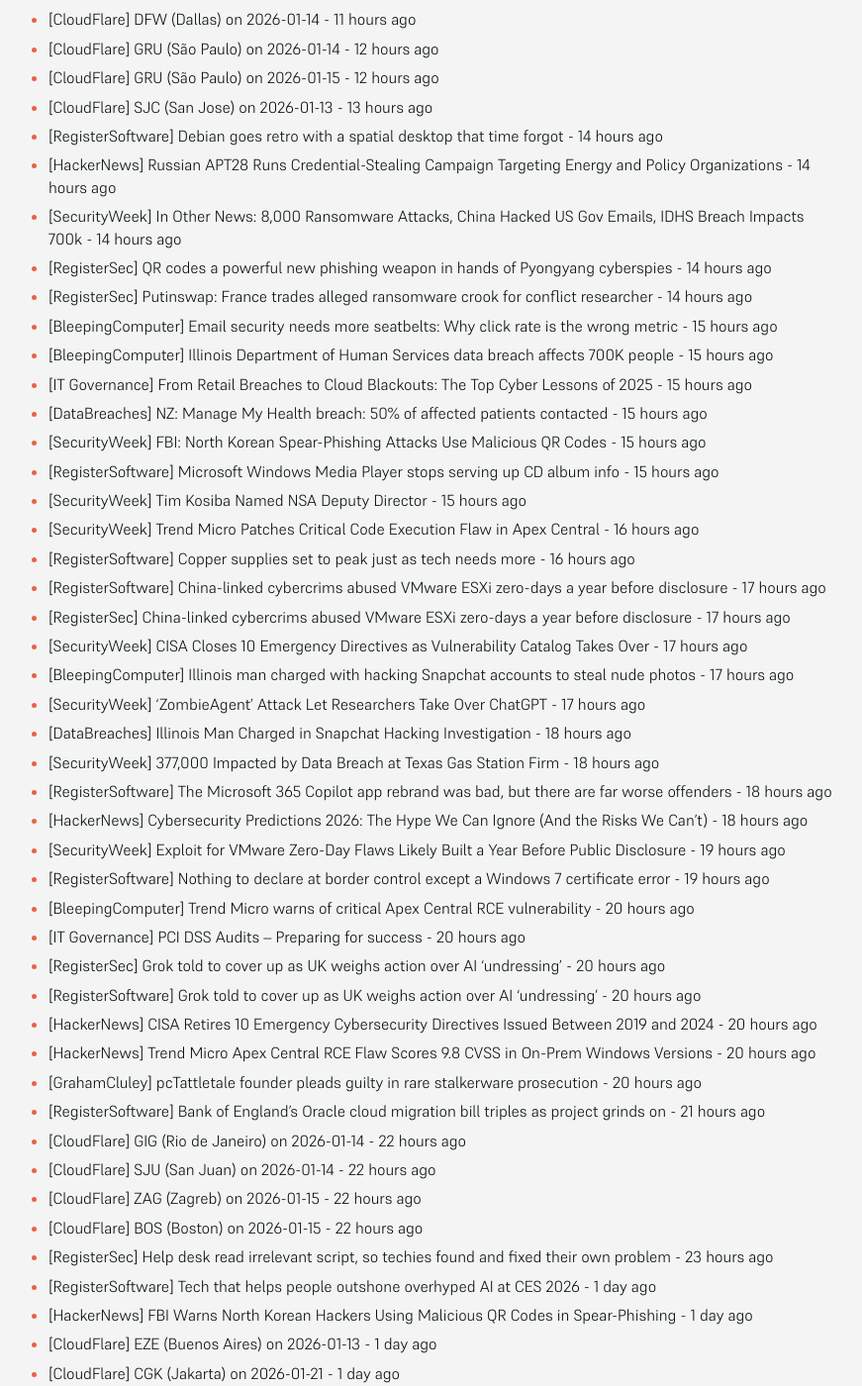
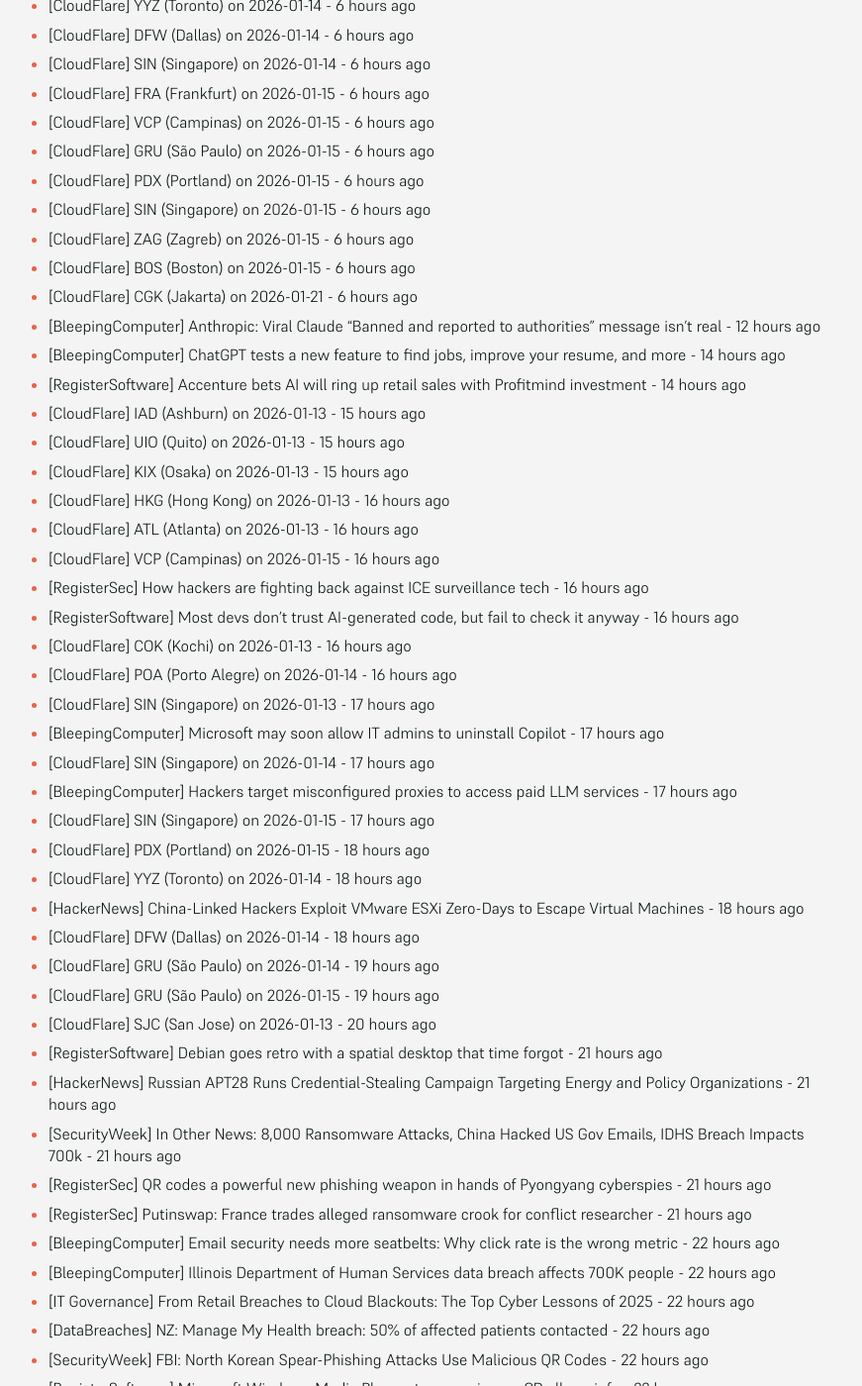
Before and after one commit to SecOpsNews/news, a Jekyll site: the page built from index.md, in a window 1280 px wide and 1400 px high, scrolled down 883 px. Shown: the whole window at 99% size, without its empty margins (215-1086 px from the left). Built offline with Jekyll 4.4.1, drawn with Linux system fonts in a browser that asks for light colours; some of the changed text lies outside the part shown.

Commit message:
New Feed

```diff
--- a/index.md
+++ b/index.md
@@ -9,69 +9,99 @@ description: Latest Updates
 
 <!-- SecOps start -->
 
-- [BleepingComputer] Anthropic: Viral Claude “Banned and reported to authorities” message isn’t real - 5 hours ago
-- [BleepingComputer] ChatGPT tests a new feature to find jobs, improve your resume, and more - 7 hours ago
-- [RegisterSoftware] Accenture bets AI will ring up retail sales with Profitmind investment - 7 hours ago
-- [CloudFlare] IAD (Ashburn) on 2026-01-13 - 8 hours ago
-- [CloudFlare] UIO (Quito) on 2026-01-13 - 8 hours ago
-- [CloudFlare] KIX (Osaka) on 2026-01-13 - 8 hours ago
-- [CloudFlare] HKG (Hong Kong) on 2026-01-13 - 9 hours ago
-- [CloudFlare] ATL (Atlanta) on 2026-01-13 - 9 hours ago
-- [CloudFlare] VCP (Campinas) on 2026-01-15 - 9 hours ago
-- [RegisterSec] How hackers are fighting back against ICE surveillance tech - 9 hours ago
-- [RegisterSoftware] Most devs don't trust AI-generated code, but fail to check it anyway - 9 hours ago
-- [CloudFlare] COK (Kochi) on 2026-01-13 - 9 hours ago
-- [CloudFlare] POA (Porto Alegre) on 2026-01-14 - 9 hours ago
-- [CloudFlare] SIN (Singapore) on 2026-01-13 - 10 hours ago
-- [BleepingComputer] Microsoft may soon allow IT admins to uninstall Copilot - 10 hours ago
-- [CloudFlare] SIN (Singapore) on 2026-01-14 - 10 hours ago
-- [BleepingComputer] Hackers target misconfigured proxies to access paid LLM services - 10 hours ago
-- [CloudFlare] SIN (Singapore) on 2026-01-15 - 10 hours ago
-- [CloudFlare] PDX (Portland) on 2026-01-15 - 11 hours ago
-- [CloudFlare] YYZ (Toronto) on 2026-01-14 - 11 hours ago
-- [HackerNews] China-Linked Hackers Exploit VMware ESXi Zero-Days to Escape Virtual Machines - 11 hours ago
-- [CloudFlare] DFW (Dallas) on 2026-01-14 - 11 hours ago
-- [CloudFlare] GRU (São Paulo) on 2026-01-14 - 12 hours ago
-- [CloudFlare] GRU (São Paulo) on 2026-01-15 - 12 hours ago
-- [CloudFlare] SJC (San Jose) on 2026-01-13 - 13 hours ago
-- [RegisterSoftware] Debian goes retro with a spatial desktop that time forgot - 14 hours ago
-- [HackerNews] Russian APT28 Runs Credential-Stealing Campaign Targeting Energy and Policy Organizations - 14 hours ago
-- [SecurityWeek] In Other News: 8,000 Ransomware Attacks, China Hacked US Gov Emails, IDHS Breach Impacts 700k - 14 hours ago
-- [RegisterSec] QR codes a powerful new phishing weapon in hands of Pyongyang cyberspies - 14 hours ago
-- [RegisterSec] Putinswap: France trades alleged ransomware crook for conflict researcher - 14 hours ago
-- [BleepingComputer] Email security needs more seatbelts: Why click rate is the wrong metric - 15 hours ago
-- [BleepingComputer] Illinois Department of Human Services data breach affects 700K people - 15 hours ago
-- [IT Governance] From Retail Breaches to Cloud Blackouts: The Top Cyber Lessons of 2025 - 15 hours ago
-- [DataBreaches] NZ: Manage My Health breach: 50% of affected patients contacted - 15 hours ago
-- [SecurityWeek] FBI: North Korean Spear-Phishing Attacks Use Malicious QR Codes - 15 hours ago
-- [RegisterSoftware] Microsoft Windows Media Player stops serving up CD album info - 15 hours ago
-- [SecurityWeek] Tim Kosiba Named NSA Deputy Director - 15 hours ago
-- [SecurityWeek] Trend Micro Patches Critical Code Execution Flaw in Apex Central - 16 hours ago
-- [RegisterSoftware] Copper supplies set to peak just as tech needs more - 16 hours ago
-- [RegisterSoftware] China-linked cybercrims abused VMware ESXi zero-days a year before disclosure - 17 hours ago
-- [RegisterSec] China-linked cybercrims abused VMware ESXi zero-days a year before disclosure - 17 hours ago
-- [SecurityWeek] CISA Closes 10 Emergency Directives as Vulnerability Catalog Takes Over - 17 hours ago
-- [BleepingComputer] Illinois man charged with hacking Snapchat accounts to steal nude photos - 17 hours ago
-- [SecurityWeek] ‘ZombieAgent’ Attack Let Researchers Take Over ChatGPT - 17 hours ago
-- [DataBreaches] Illinois Man Charged in Snapchat Hacking Investigation - 18 hours ago
-- [SecurityWeek] 377,000 Impacted by Data Breach at Texas Gas Station Firm - 18 hours ago
-- [RegisterSoftware] The Microsoft 365 Copilot app rebrand was bad, but there are far worse offenders - 18 hours ago
-- [HackerNews] Cybersecurity Predictions 2026: The Hype We Can Ignore (And the Risks We Can't) - 18 hours ago
-- [SecurityWeek] Exploit for VMware Zero-Day Flaws Likely Built a Year Before Public Disclosure - 19 hours ago
-- [RegisterSoftware] Nothing to declare at border control except a Windows 7 certificate error - 19 hours ago
-- [BleepingComputer] Trend Micro warns of critical Apex Central RCE vulnerability - 20 hours ago
-- [IT Governance] PCI DSS Audits – Preparing for success - 20 hours ago
-- [RegisterSec] Grok told to cover up as UK weighs action over AI 'undressing' - 20 hours ago
-- [RegisterSoftware] Grok told to cover up as UK weighs action over AI 'undressing' - 20 hours ago
-- [HackerNews] CISA Retires 10 Emergency Cybersecurity Directives Issued Between 2019 and 2024 - 20 hours ago
-- [HackerNews] Trend Micro Apex Central RCE Flaw Scores 9.8 CVSS in On-Prem Windows Versions - 20 hours ago
-- [GrahamCluley] pcTattletale founder pleads guilty in rare stalkerware prosecution - 20 hours ago
-- [RegisterSoftware] Bank of England's Oracle cloud migration bill triples as project grinds on - 21 hours ago
-- [CloudFlare] GIG (Rio de Janeiro) on 2026-01-14 - 22 hours ago
-- [CloudFlare] SJU (San Juan) on 2026-01-14 - 22 hours ago
-- [CloudFlare] ZAG (Zagreb) on 2026-01-15 - 22 hours ago
-- [CloudFlare] BOS (Boston) on 2026-01-15 - 22 hours ago
-- [RegisterSec] Help desk read irrelevant script, so techies found and fixed their own problem - 23 hours ago
+- [HIBP] BreachForums (2025) - 324,449 breached accounts - 1 hour ago
+- [HackerNews] MuddyWater Launches RustyWater RAT via Spear-Phishing Across Middle East Sectors - 2 hours ago
+- [BleepingComputer] Ireland recalls almost 13,000 passports over missing 'IRL' code - 3 hours ago
+- [HackerNews] Europol Arrests 34 Black Axe Members in Spain Over €5.9M Fraud and Organized Crime - 4 hours ago
+- [RegisterSec] UK government exempting itself from flagship cyber law inspires little confidence - 4 hours ago
+- [CloudFlare] ATL (Atlanta) on 2026-01-13 - 6 hours ago
+- [CloudFlare] IAD (Ashburn) on 2026-01-13 - 6 hours ago
+- [CloudFlare] UIO (Quito) on 2026-01-13 - 6 hours ago
+- [CloudFlare] YYZ (Toronto) on 2026-01-13 - 6 hours ago
+- [CloudFlare] SJC (San Jose) on 2026-01-13 - 6 hours ago
+- [CloudFlare] SIN (Singapore) on 2026-01-13 - 6 hours ago
+- [CloudFlare] KIX (Osaka) on 2026-01-13 - 6 hours ago
+- [CloudFlare] HKG (Hong Kong) on 2026-01-13 - 6 hours ago
+- [CloudFlare] COK (Kochi) on 2026-01-13 - 6 hours ago
+- [CloudFlare] FRA (Frankfurt) on 2026-01-14 - 6 hours ago
+- [CloudFlare] POA (Porto Alegre) on 2026-01-14 - 6 hours ago
+- [CloudFlare] GIG (Rio de Janeiro) on 2026-01-14 - 6 hours ago
+- [CloudFlare] GRU (São Paulo) on 2026-01-14 - 6 hours ago
+- [CloudFlare] SJU (San Juan) on 2026-01-14 - 6 hours ago
+- [CloudFlare] YYZ (Toronto) on 2026-01-14 - 6 hours ago
+- [CloudFlare] DFW (Dallas) on 2026-01-14 - 6 hours ago
+- [CloudFlare] SIN (Singapore) on 2026-01-14 - 6 hours ago
+- [CloudFlare] FRA (Frankfurt) on 2026-01-15 - 6 hours ago
+- [CloudFlare] VCP (Campinas) on 2026-01-15 - 6 hours ago
+- [CloudFlare] GRU (São Paulo) on 2026-01-15 - 6 hours ago
+- [CloudFlare] PDX (Portland) on 2026-01-15 - 6 hours ago
+- [CloudFlare] SIN (Singapore) on 2026-01-15 - 6 hours ago
+- [CloudFlare] ZAG (Zagreb) on 2026-01-15 - 6 hours ago
+- [CloudFlare] BOS (Boston) on 2026-01-15 - 6 hours ago
+- [CloudFlare] CGK (Jakarta) on 2026-01-21 - 6 hours ago
+- [BleepingComputer] Anthropic: Viral Claude “Banned and reported to authorities” message isn’t real - 12 hours ago
+- [BleepingComputer] ChatGPT tests a new feature to find jobs, improve your resume, and more - 14 hours ago
+- [RegisterSoftware] Accenture bets AI will ring up retail sales with Profitmind investment - 14 hours ago
+- [CloudFlare] IAD (Ashburn) on 2026-01-13 - 15 hours ago
+- [CloudFlare] UIO (Quito) on 2026-01-13 - 15 hours ago
+- [CloudFlare] KIX (Osaka) on 2026-01-13 - 15 hours ago
+- [CloudFlare] HKG (Hong Kong) on 2026-01-13 - 16 hours ago
+- [CloudFlare] ATL (Atlanta) on 2026-01-13 - 16 hours ago
+- [CloudFlare] VCP (Campinas) on 2026-01-15 - 16 hours ago
+- [RegisterSec] How hackers are fighting back against ICE surveillance tech - 16 hours ago
+- [RegisterSoftware] Most devs don't trust AI-generated code, but fail to check it anyway - 16 hours ago
+- [CloudFlare] COK (Kochi) on 2026-01-13 - 16 hours ago
+- [CloudFlare] POA (Porto Alegre) on 2026-01-14 - 16 hours ago
+- [CloudFlare] SIN (Singapore) on 2026-01-13 - 17 hours ago
+- [BleepingComputer] Microsoft may soon allow IT admins to uninstall Copilot - 17 hours ago
+- [CloudFlare] SIN (Singapore) on 2026-01-14 - 17 hours ago
+- [BleepingComputer] Hackers target misconfigured proxies to access paid LLM services - 17 hours ago
+- [CloudFlare] SIN (Singapore) on 2026-01-15 - 17 hours ago
+- [CloudFlare] PDX (Portland) on 2026-01-15 - 18 hours ago
+- [CloudFlare] YYZ (Toronto) on 2026-01-14 - 18 hours ago
+- [HackerNews] China-Linked Hackers Exploit VMware ESXi Zero-Days to Escape Virtual Machines - 18 hours ago
+- [CloudFlare] DFW (Dallas) on 2026-01-14 - 18 hours ago
+- [CloudFlare] GRU (São Paulo) on 2026-01-14 - 19 hours ago
+- [CloudFlare] GRU (São Paulo) on 2026-01-15 - 19 hours ago
+- [CloudFlare] SJC (San Jose) on 2026-01-13 - 20 hours ago
+- [RegisterSoftware] Debian goes retro with a spatial desktop that time forgot - 21 hours ago
+- [HackerNews] Russian APT28 Runs Credential-Stealing Campaign Targeting Energy and Policy Organizations - 21 hours ago
+- [SecurityWeek] In Other News: 8,000 Ransomware Attacks, China Hacked US Gov Emails, IDHS Breach Impacts 700k - 21 hours ago
+- [RegisterSec] QR codes a powerful new phishing weapon in hands of Pyongyang cyberspies - 21 hours ago
+- [RegisterSec] Putinswap: France trades alleged ransomware crook for conflict researcher - 21 hours ago
+- [BleepingComputer] Email security needs more seatbelts: Why click rate is the wrong metric - 22 hours ago
+- [BleepingComputer] Illinois Department of Human Services data breach affects 700K people - 22 hours ago
+- [IT Governance] From Retail Breaches to Cloud Blackouts: The Top Cyber Lessons of 2025 - 22 hours ago
+- [DataBreaches] NZ: Manage My Health breach: 50% of affected patients contacted - 22 hours ago
+- [SecurityWeek] FBI: North Korean Spear-Phishing Attacks Use Malicious QR Codes - 22 hours ago
+- [RegisterSoftware] Microsoft Windows Media Player stops serving up CD album info - 22 hours ago
+- [SecurityWeek] Tim Kosiba Named NSA Deputy Director - 22 hours ago
+- [SecurityWeek] Trend Micro Patches Critical Code Execution Flaw in Apex Central - 23 hours ago
+- [RegisterSoftware] Copper supplies set to peak just as tech needs more - 23 hours ago
+- [RegisterSoftware] China-linked cybercrims abused VMware ESXi zero-days a year before disclosure - 1 day ago
+- [RegisterSec] China-linked cybercrims abused VMware ESXi zero-days a year before disclosure - 1 day ago
+- [SecurityWeek] CISA Closes 10 Emergency Directives as Vulnerability Catalog Takes Over - 1 day ago
+- [BleepingComputer] Illinois man charged with hacking Snapchat accounts to steal nude photos - 1 day ago
+- [SecurityWeek] ‘ZombieAgent’ Attack Let Researchers Take Over ChatGPT - 1 day ago
+- [DataBreaches] Illinois Man Charged in Snapchat Hacking Investigation - 1 day ago
+- [SecurityWeek] 377,000 Impacted by Data Breach at Texas Gas Station Firm - 1 day ago
+- [RegisterSoftware] The Microsoft 365 Copilot app rebrand was bad, but there are far worse offenders - 1 day ago
+- [HackerNews] Cybersecurity Predictions 2026: The Hype We Can Ignore (And the Risks We Can't) - 1 day ago
+- [SecurityWeek] Exploit for VMware Zero-Day Flaws Likely Built a Year Before Public Disclosure - 1 day ago
+- [RegisterSoftware] Nothing to declare at border control except a Windows 7 certificate error - 1 day ago
+- [BleepingComputer] Trend Micro warns of critical Apex Central RCE vulnerability - 1 day ago
+- [IT Governance] PCI DSS Audits – Preparing for success - 1 day ago
+- [RegisterSec] Grok told to cover up as UK weighs action over AI 'undressing' - 1 day ago
+- [RegisterSoftware] Grok told to cover up as UK weighs action over AI 'undressing' - 1 day ago
+- [HackerNews] CISA Retires 10 Emergency Cybersecurity Directives Issued Between 2019 and 2024 - 1 day ago
+- [HackerNews] Trend Micro Apex Central RCE Flaw Scores 9.8 CVSS in On-Prem Windows Versions - 1 day ago
+- [GrahamCluley] pcTattletale founder pleads guilty in rare stalkerware prosecution - 1 day ago
+- [RegisterSoftware] Bank of England's Oracle cloud migration bill triples as project grinds on - 1 day ago
+- [CloudFlare] GIG (Rio de Janeiro) on 2026-01-14 - 1 day ago
+- [CloudFlare] SJU (San Juan) on 2026-01-14 - 1 day ago
+- [CloudFlare] ZAG (Zagreb) on 2026-01-15 - 1 day ago
+- [CloudFlare] BOS (Boston) on 2026-01-15 - 1 day ago
+- [RegisterSec] Help desk read irrelevant script, so techies found and fixed their own problem - 1 day ago
 - [RegisterSoftware] Tech that helps people outshone overhyped AI at CES 2026 - 1 day ago
 - [HackerNews] FBI Warns North Korean Hackers Using Malicious QR Codes in Spear-Phishing - 1 day ago
 - [CloudFlare] EZE (Buenos Aires) on 2026-01-13 - 1 day ago
@@ -120,41 +150,16 @@ description: Latest Updates
 - [CloudFlare] SOF (Sofia) on 2026-01-13 - 1 day ago
 - [DataBreaches] Methodist Homes of Alabama and Northwest Florida is notifying residents and employees of its second data breach in seven months. - 1 day ago
 - [SecurityWeek] Rethinking Security for Agentic AI - 1 day ago
-- [RegisterSoftware] CISA flags actively exploited Office relic alongside fresh HPE flaw - 1 day ago
-- [RegisterSec] CISA flags actively exploited Office relic alongside fresh HPE flaw - 1 day ago
-- [SecurityWeek] Researchers Expose WHILL Wheelchair Safety Risks via Remote Hacking - 1 day ago
-- [SecurityWeek] Critical Vulnerability Exposes n8n Instances to Takeover Attacks - 1 day ago
-- [SecurityWeek] Critical Vulnerability Patched in jsPDF - 1 day ago
-- [BleepingComputer] Microsoft Exchange Online outage blocks access to mailboxes via IMAP4 - 1 day ago
-- [RegisterSoftware] UK regulators swarm X after Grok generated nudes from photos - 1 day ago
-- [RegisterSoftware] AOSP on a diet plan as Google halves Android code drops - 1 day ago
-- [RegisterSec] UK regulators swarm X after Grok generated nudes from photos - 1 day ago
-- [HackerNews] ThreatsDay Bulletin: RustFS Flaw, Iranian Ops, WebUI RCE, Cloud Leaks, and 12 More Stories - 1 day ago
-- [BleepingComputer] Microsoft to enforce MFA for Microsoft 365 admin center sign-ins - 1 day ago
-- [HackerNews] The State of Trusted Open Source - 1 day ago
-- [CloudFlare] BOG (Bogota) on 2026-01-12 - 1 day ago
-- [RegisterSoftware] Maximum-severity n8n flaw lets randos run your automation server - 1 day ago
-- [RegisterSec] Maximum-severity n8n flaw lets randos run your automation server - 1 day ago
-- [HackerNews] Coolify Discloses 11 Critical Flaws Enabling Full Server Compromise on Self-Hosted Instances - 1 day ago
-- [HackerNews] Researchers Uncover NodeCordRAT Hidden in npm Bitcoin-Themed Packages - 1 day ago
-- [IT Governance] GRC Solutions Completes First Ever NCSC CRT Evaluation - 1 day ago
-- [SecurityWeek] Critical HPE OneView Vulnerability Exploited in Attacks - 1 day ago
-- [HackerNews] Cisco Patches ISE Security Vulnerability After Public PoC Exploit Release - 1 day ago
-- [RegisterSoftware] Are criminals vibe coding malware? All signs point to yes - 1 day ago
-- [RegisterSec] Are criminals vibe coding malware? All signs point to yes - 1 day ago
-- [RegisterSoftware] OpenAI putting bandaids on bandaids as prompt injection problems keep festering - 1 day ago
-- [RegisterSec] OpenAI putting bandaids on bandaids as prompt injection problems keep festering - 1 day ago
-- [RegisterSec] Logitech macOS mouse mayhem traced to expired dev certificate - 1 day ago
-- [RegisterSoftware] Logitech macOS mouse mayhem traced to expired dev certificate - 1 day ago
-- [BleepingComputer] Cisco warns of Identity Service Engine flaw with exploit code - 1 day ago
-- [BleepingComputer] CISA tags max severity HPE OneView flaw as actively exploited - 1 day ago
-- [HackerNews] OpenAI Launches ChatGPT Health with Isolated, Encrypted Health Data Controls - 1 day ago
-- [CloudFlare] ORD (Chicago) on 2026-01-12 - 1 day ago
-- [CloudFlare] ATL (Atlanta) on 2026-01-13 - 2 days ago
-- [RegisterSec] Cloudflare pours cold water on ‘BGP weirdness preceded US attack on Venezuela’ theory - 2 days ago
-- [CloudFlare] VCP (Campinas) on 2026-01-15 - 2 days ago
-- [HackerNews] CISA Flags Microsoft Office and HPE OneView Bugs as Actively Exploited - 2 days ago
-- [CloudFlare] POA (Porto Alegre) on 2026-01-14 - 2 days ago
+- [RegisterSoftware] CISA flags actively exploited Office relic alongside fresh HPE flaw - 2 days ago
+- [RegisterSec] CISA flags actively exploited Office relic alongside fresh HPE flaw - 2 days ago
+- [SecurityWeek] Researchers Expose WHILL Wheelchair Safety Risks via Remote Hacking - 2 days ago
+- [SecurityWeek] Critical Vulnerability Exposes n8n Instances to Takeover Attacks - 2 days ago
+- [SecurityWeek] Critical Vulnerability Patched in jsPDF - 2 days ago
+- [BleepingComputer] Microsoft Exchange Online outage blocks access to mailboxes via IMAP4 - 2 days ago
+- [RegisterSoftware] UK regulators swarm X after Grok generated nudes from photos - 2 days ago
+- [RegisterSoftware] AOSP on a diet plan as Google halves Android code drops - 2 days ago
+- [RegisterSec] UK regulators swarm X after Grok generated nudes from photos - 2 days ago
+- [HackerNews] ThreatsDay Bulletin: RustFS Flaw, Iranian Ops, WebUI RCE, Cloud Leaks, and 12 More Stories - 2 days ago
 - [DataBreaches] Russian-linked hackers appear to have launched a crippling cyberattack on Western New Mexico University - 8 months ago
 - [DataBreaches] SK Telecom vows to take full responsibility for damage from recent data leak - 8 months ago
 - [HackerNews] Storm-1977 Hits Education Clouds with AzureChecker, Deploys 200+ Crypto Mining Containers - 8 months ago
```
